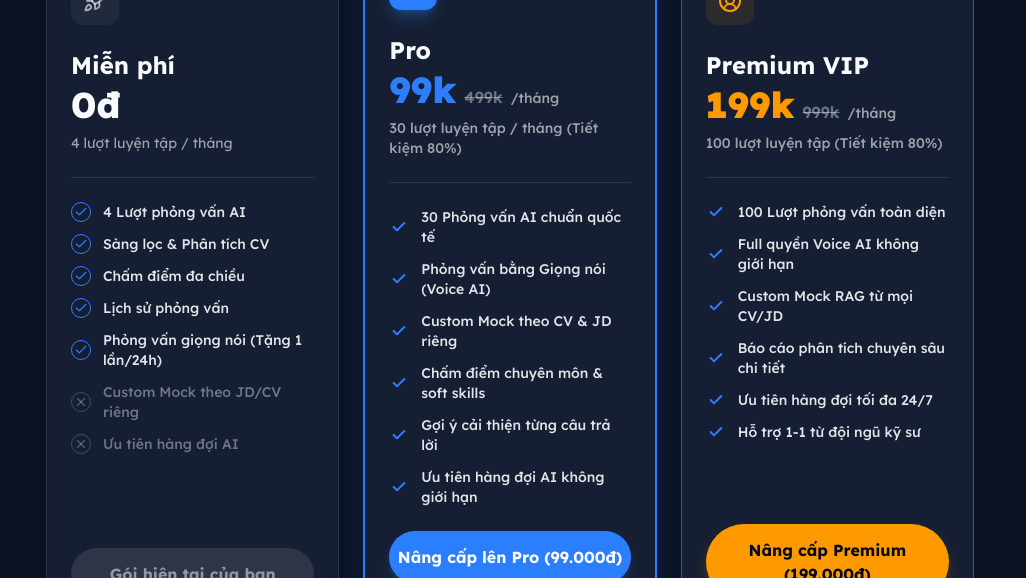
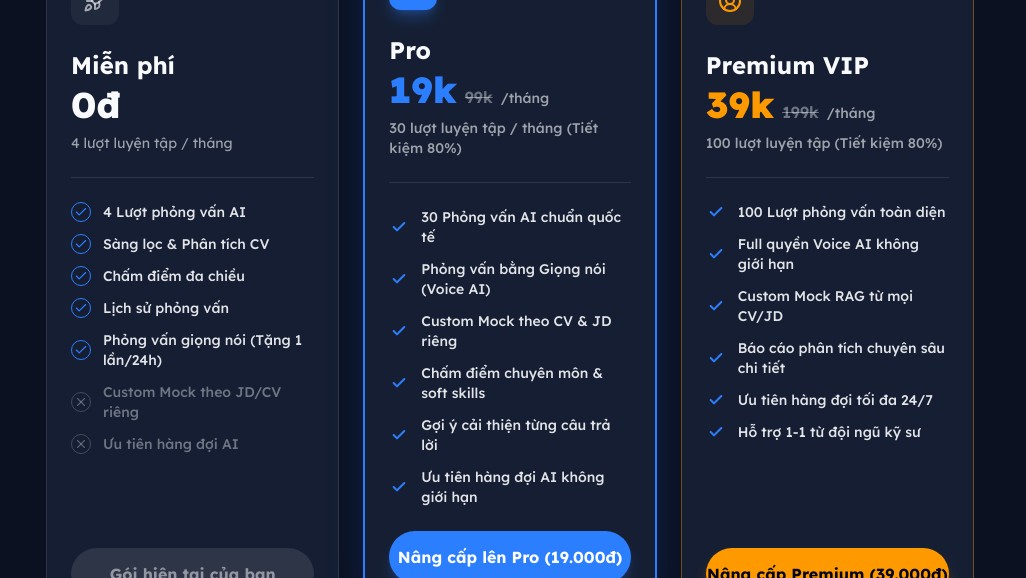
Before and after one commit to phanphuong1512/mock-itv, a Next.js app in the folder frontend/: page /pricing in a window 1280 px wide. Shown: the part 374-952 px from the top of the page, without its empty margins (130-1156 px from the left). Built offline with nearby package versions, Linux system fonts and the light colour scheme; no server answers.

Commit message:
fix(pricing): apply 80% discount to 19k for Pro (from 99k) and 39k for Premium (from 199k)

```diff
--- a/frontend/app/custom-mock/page.tsx
+++ b/frontend/app/custom-mock/page.tsx
@@ -1796,7 +1796,7 @@ export default function CustomMockPage() {
                       <div>
                         <div className="flex items-center gap-2">
                           <span className="font-extrabold text-foreground">Gói Pro (Phổ biến)</span>
-                          <span className="text-[10px] font-black uppercase bg-gradient-to-r from-red-500 to-amber-500 text-white px-2 py-0.5 rounded-full">🔥 Giảm 80%: 99k</span>
+                          <span className="text-[10px] font-black uppercase bg-gradient-to-r from-red-500 to-amber-500 text-white px-2 py-0.5 rounded-full">🔥 Giảm 80%: 19k</span>
                         </div>
                         <p className="text-xs text-foreground/60 mt-1">30 lượt phỏng vấn AI, Full Voice AI, Custom Mock CV/JD</p>
                       </div>
@@ -1816,7 +1816,7 @@ export default function CustomMockPage() {
                       <div>
                         <div className="flex items-center gap-2">
                           <span className="font-extrabold text-foreground">Gói Premium VIP</span>
-                          <span className="text-[10px] font-black uppercase bg-amber-500 text-slate-950 px-2 py-0.5 rounded-full">🔥 Giảm 80%: 199k</span>
+                          <span className="text-[10px] font-black uppercase bg-amber-500 text-slate-950 px-2 py-0.5 rounded-full">🔥 Giảm 80%: 39k</span>
                         </div>
                         <p className="text-xs text-foreground/60 mt-1">100 lượt phỏng vấn, Hàng đợi ưu tiên tối đa 24/7</p>
                       </div>
@@ -1830,6 +1830,7 @@ export default function CustomMockPage() {
                   </div>
 
 
+
                   <div className="text-center pt-2 border-t border-foreground/10">
                     <button
                       onClick={() => {
--- a/frontend/app/mocks/[id]/page.tsx
+++ b/frontend/app/mocks/[id]/page.tsx
@@ -681,7 +681,7 @@ export default function MockDetailPage({ params }: { params: Promise<{ id: strin
                       <div>
                         <div className="flex items-center gap-2">
                           <span className="font-extrabold text-foreground">Gói Pro (Phổ biến)</span>
-                          <span className="text-[10px] font-black uppercase bg-gradient-to-r from-red-500 to-amber-500 text-white px-2 py-0.5 rounded-full">🔥 Giảm 80%: 99k</span>
+                          <span className="text-[10px] font-black uppercase bg-gradient-to-r from-red-500 to-amber-500 text-white px-2 py-0.5 rounded-full">🔥 Giảm 80%: 19k</span>
                         </div>
                         <p className="text-xs text-foreground/60 mt-1">30 lượt mock, Voice AI không giới hạn, Custom CV/JD</p>
                       </div>
@@ -700,7 +700,7 @@ export default function MockDetailPage({ params }: { params: Promise<{ id: strin
                       <div>
                         <div className="flex items-center gap-2">
                           <span className="font-extrabold text-foreground">Gói Premium VIP</span>
-                          <span className="text-[10px] font-black uppercase bg-amber-500 text-slate-950 px-2 py-0.5 rounded-full">🔥 Giảm 80%: 199k</span>
+                          <span className="text-[10px] font-black uppercase bg-amber-500 text-slate-950 px-2 py-0.5 rounded-full">🔥 Giảm 80%: 39k</span>
                         </div>
                         <p className="text-xs text-foreground/60 mt-1">100 lượt mock, Ưu tiên server AI cao nhất 24/7</p>
                       </div>
@@ -712,6 +712,7 @@ export default function MockDetailPage({ params }: { params: Promise<{ id: strin
                       </button>
                     </div>
                   </div>
+
 
 
                   <div className="text-center pt-2 border-t border-foreground/10">
--- a/frontend/app/pricing/page.tsx
+++ b/frontend/app/pricing/page.tsx
@@ -199,8 +199,8 @@ export default function PricingPage() {
             </div>
             <h3 className="text-2xl font-bold mb-1">Pro</h3>
             <div className="flex items-baseline gap-2 mb-2">
-              <span className="text-4xl font-black text-blue-500">99k</span>
-              <span className="text-base text-foreground/40 line-through font-semibold">499k</span>
+              <span className="text-4xl font-black text-blue-500">19k</span>
+              <span className="text-base text-foreground/40 line-through font-semibold">99k</span>
               <span className="text-sm text-foreground/60 font-medium">/tháng</span>
             </div>
             <p className="text-sm text-foreground/60 mb-6 pb-6 border-b border-foreground/10 font-medium">30 lượt luyện tập / tháng (Tiết kiệm 80%)</p>
@@ -228,7 +228,7 @@ export default function PricingPage() {
               ) : isCurrentPlan('pro') ? (
                 <span>Đang sử dụng gói Pro</span>
               ) : (
-                <span>Nâng cấp lên Pro (99.000đ)</span>
+                <span>Nâng cấp lên Pro (19.000đ)</span>
               )}
             </button>
           </div>
@@ -244,8 +244,8 @@ export default function PricingPage() {
             </div>
             <h3 className="text-2xl font-bold mb-1">Premium VIP</h3>
             <div className="flex items-baseline gap-2 mb-2">
-              <span className="text-4xl font-black text-amber-500">199k</span>
-              <span className="text-base text-foreground/40 line-through font-semibold">999k</span>
+              <span className="text-4xl font-black text-amber-500">39k</span>
+              <span className="text-base text-foreground/40 line-through font-semibold">199k</span>
               <span className="text-sm text-foreground/60 font-medium">/tháng</span>
             </div>
             <p className="text-sm text-foreground/60 mb-6 pb-6 border-b border-foreground/10 font-medium">100 lượt luyện tập (Tiết kiệm 80%)</p>
@@ -273,10 +273,11 @@ export default function PricingPage() {
               ) : isCurrentPlan('premium') ? (
                 <span>Đang sử dụng gói Premium</span>
               ) : (
-                <span>Nâng cấp Premium (199.000đ)</span>
+                <span>Nâng cấp Premium (39.000đ)</span>
               )}
             </button>
           </div>
+
 
         </div>
       </section>
```
Also changed, not shown: 1 other file (tests, documents, lock files or other folders).
